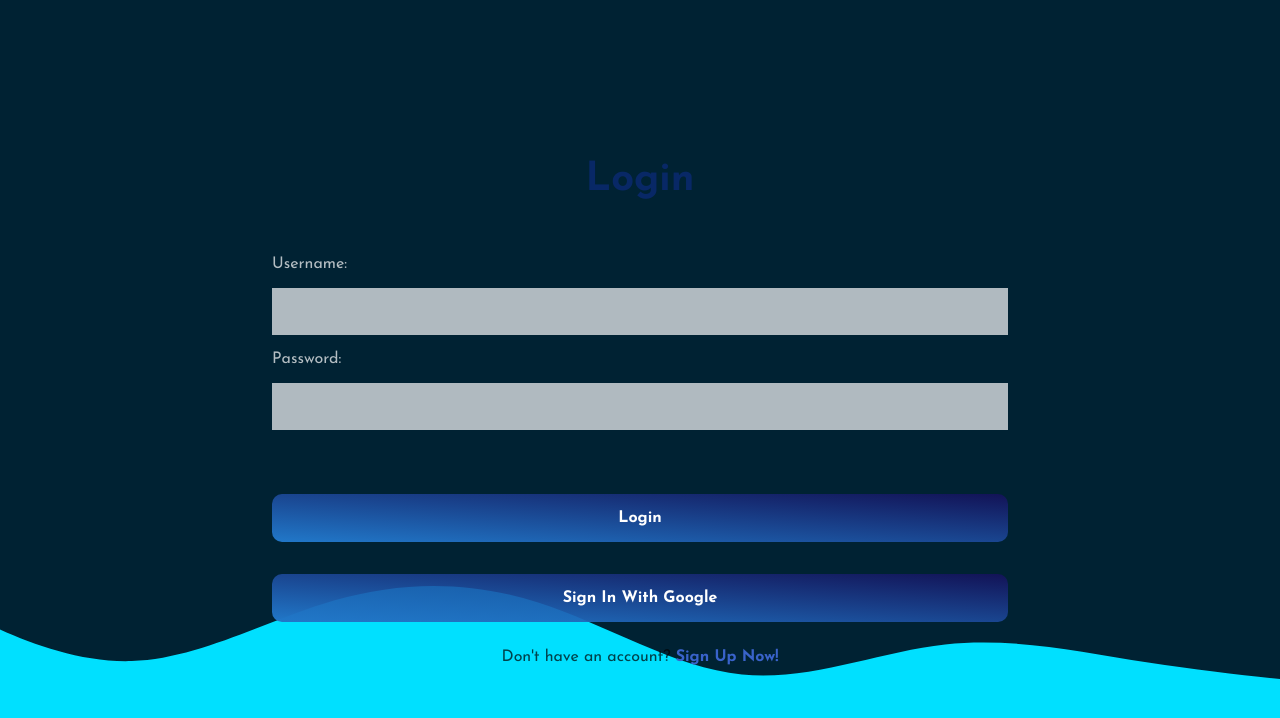
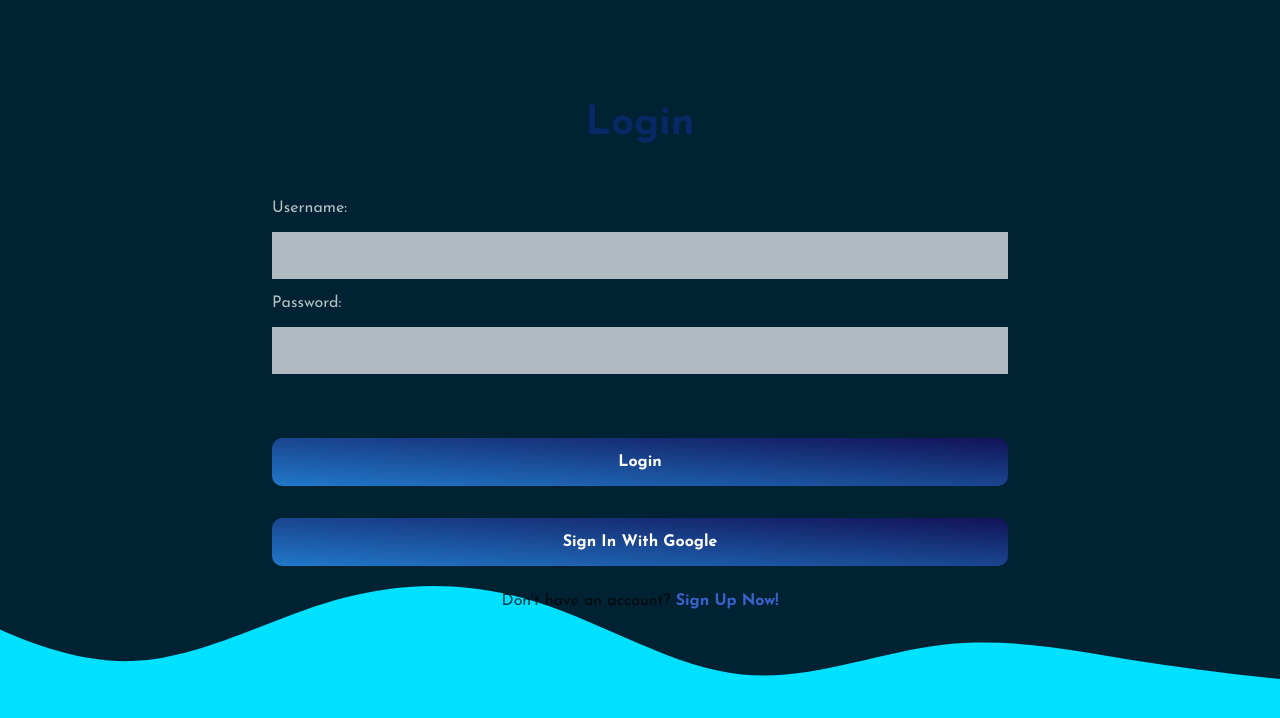
Before and after one commit to esmaelmoh/blog-mern-frontend, a React (Create React App) app: page / in a window 1280 px wide. Shown: the top 718 px of the page. Built offline with nearby package versions, Linux system fonts and the light colour scheme.

Commit message:
regular commit82

```diff
--- a/src/newjs.css
+++ b/src/newjs.css
@@ -18,7 +18,7 @@
     background-position: center;
     background-size: cover;
     background-repeat: no-repeat;
-    padding-bottom: 3rem;
+    padding-bottom: 10rem;
     /* margin-bottom: 5rem; */
 }
 @font-face {
```
Also changed, not shown: 1 other file (tests, documents, lock files or other folders).
